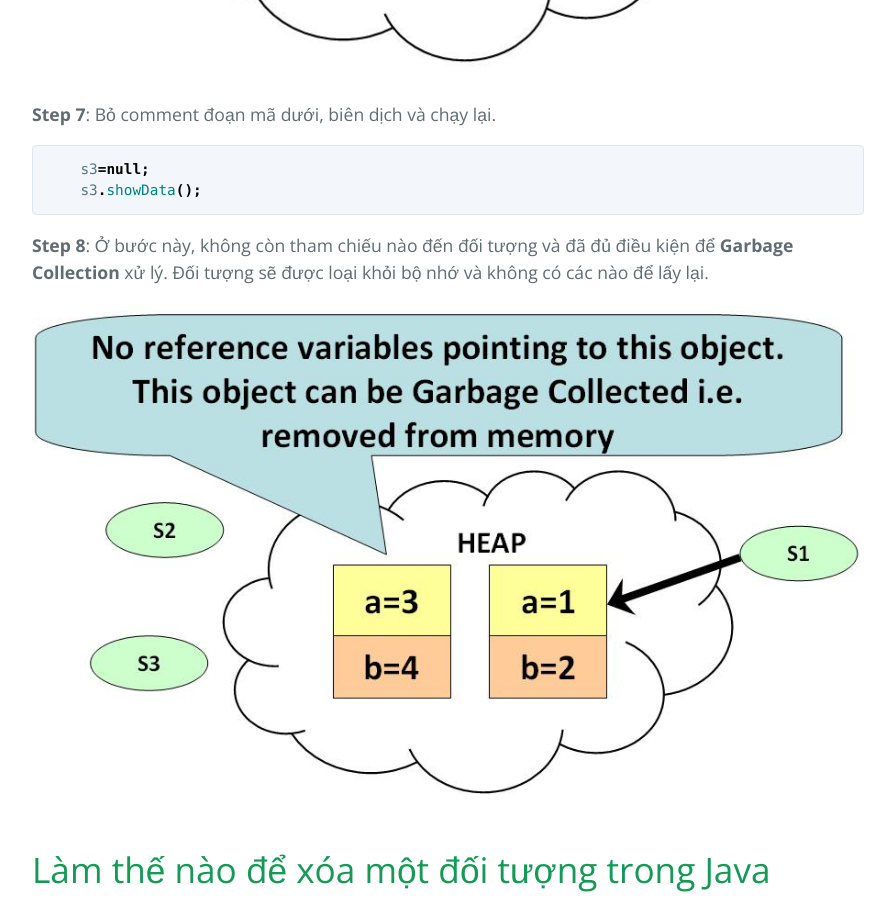
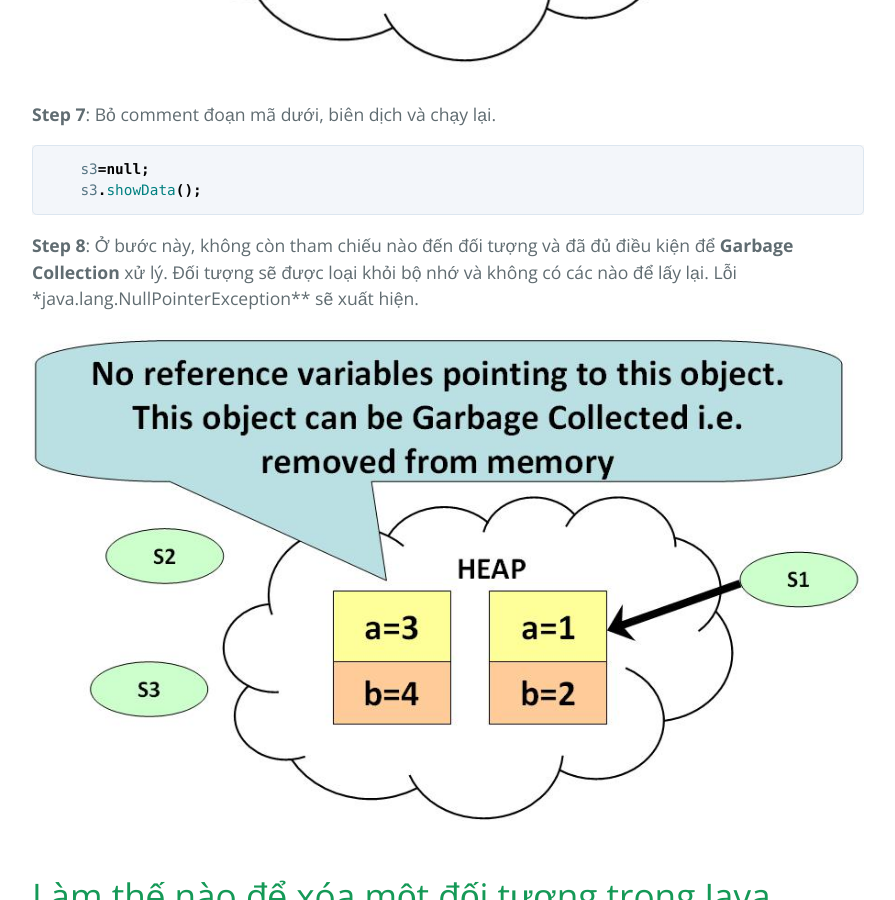
Before and after one commit to lxnhiqn905/lxnhiqn905.github.io, a Jekyll site: the page built from java/garbage-collection-trong-java.md, in a window 1280 px wide and 900 px high, scrolled down 3381 px. Shown: the whole window, without its empty margins (192-1087 px from the left). Built offline with Jekyll 4.4.1, drawn with Linux system fonts in a browser that asks for light colours.

Commit message:
Add error java.lang.NullPointerException

````diff
--- a/java/garbage-collection-trong-java.md
+++ b/java/garbage-collection-trong-java.md
@@ -80,7 +80,7 @@ int b;
     s3.showData();
 ```
 
-**Step 8**: Ở bước này, không còn tham chiếu nào đến đối tượng và đã đủ điều kiện để **Garbage Collection** xử lý. Đối tượng sẽ được loại khỏi bộ nhớ và không có các nào để lấy lại.
+**Step 8**: Ở bước này, không còn tham chiếu nào đến đối tượng và đã đủ điều kiện để **Garbage Collection** xử lý. Đối tượng sẽ được loại khỏi bộ nhớ và không có các nào để lấy lại. Lỗi *java.lang.NullPointerException** sẽ xuất hiện.
 
 ![Garbage Collection trong Java](./images/java-garbage-collection-4.png)
 
````
